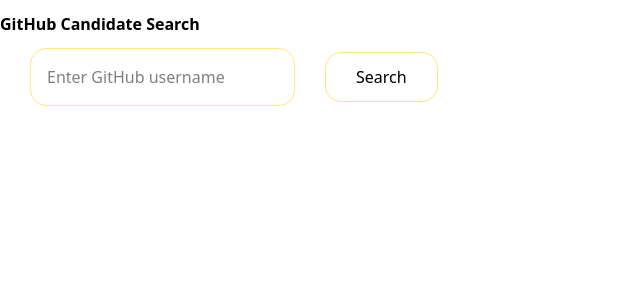
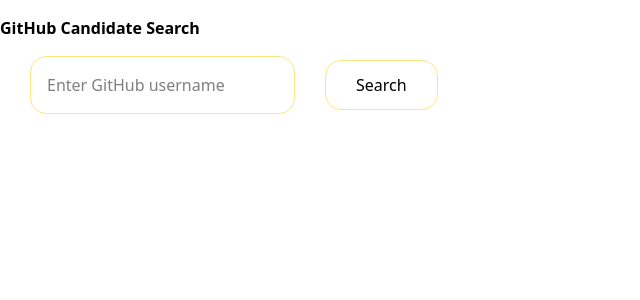
Before and after one commit to niyomufashafabrice/GitHub-Candidate-Search-App, a React (Vite) app: page / in a window 1280 px wide. Shown: the top 300 px of the page, without its empty margins (0-640 px from the left). Built offline with nearby package versions, Linux system fonts and the light colour scheme.

Commit message:
my project for searching username only

```diff
--- a/src/App.jsx
+++ b/src/App.jsx
@@ -23,7 +23,7 @@
   return (
     <div className="flex justify-center item-center px=[40] h-[600px]">
       <div className="App container  justify-center">
-      <h1 className=' tetx-4xl font-bold py-3'>GitHub Candidate Search</h1>
+      <h1 className=' tetx-4xl font-bold py-4'>GitHub Candidate Search</h1>
       <input
         className=' border border-amber-200 mx-[30px] p-4 rounded-2xl'
         type="text"
```
